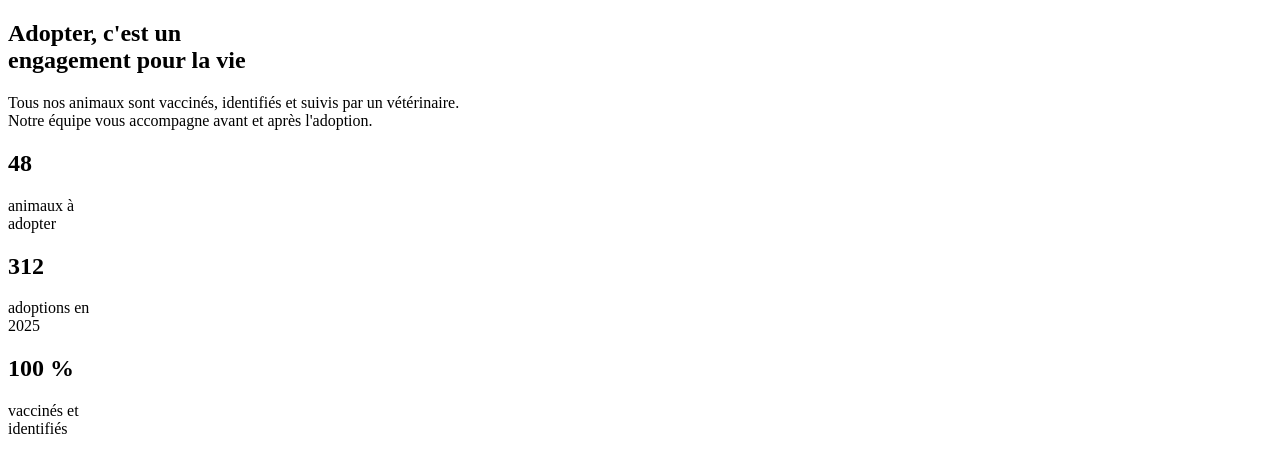
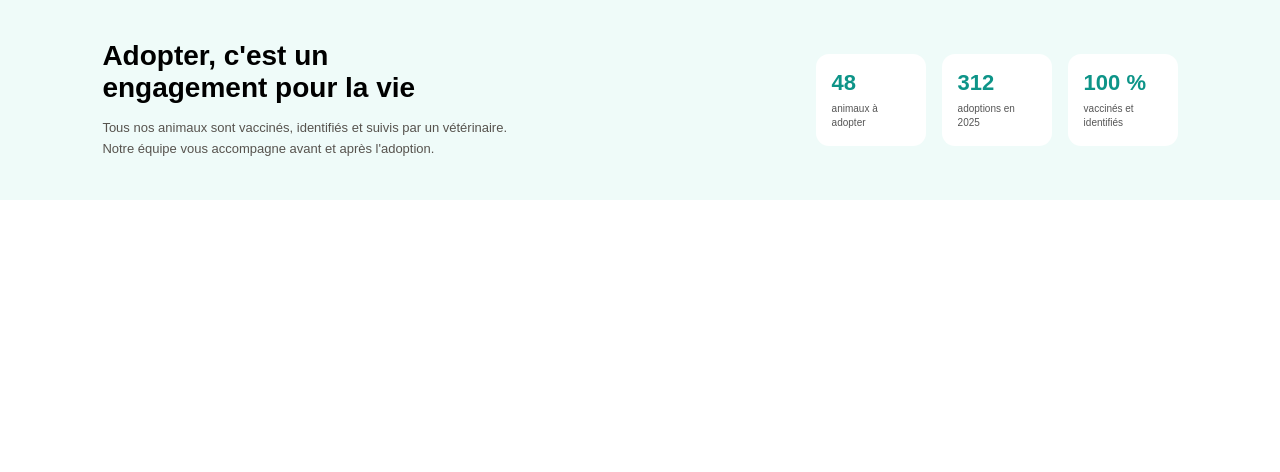
Before and after one commit to ragn4r0ck/PetNest, a website: page adoption/index.html in a window 1280 px wide. Drawn offline with Linux system fonts and the light colour scheme.

Commit message:
fichier css de la premiere section

```diff
--- a/adoption/style.css
+++ b/adoption/style.css
@@ -1 +1,59 @@
 /* Styles de la page Adoption — proprietaire : Dev 3. */
+
+* {
+    margin: 0;
+    padding: 0;
+    box-sizing: border-box;
+}
+
+body {
+    font-family: Arial, sans-serif;
+}
+
+.adoption {
+    background-color: #effbf9;
+    padding: 40px 8%;
+    display: flex;
+    justify-content: space-between;
+    align-items: center;
+    gap: 30px;
+}
+
+.contenu {
+    flex: 1;
+}
+
+.contenu h1 {
+    font-size: 28px;
+    margin-bottom: 14px;
+}
+
+.contenu p {
+    font-size: 13px;
+    color: #57534E;
+    line-height: 1.6;
+}
+
+.statistiques {
+    display: flex;
+    gap: 16px;
+}
+
+.carte {
+    background-color: white;
+    width: 110px;
+    padding: 16px;
+    border-radius: 13px;
+}
+
+.carte h2 {
+    color: #0D9488;
+    font-size: 22px;
+    margin-bottom: 6px;
+}
+
+.carte p {
+    color: #555;
+    font-size: 10px;
+    line-height: 1.4;
+}
```
